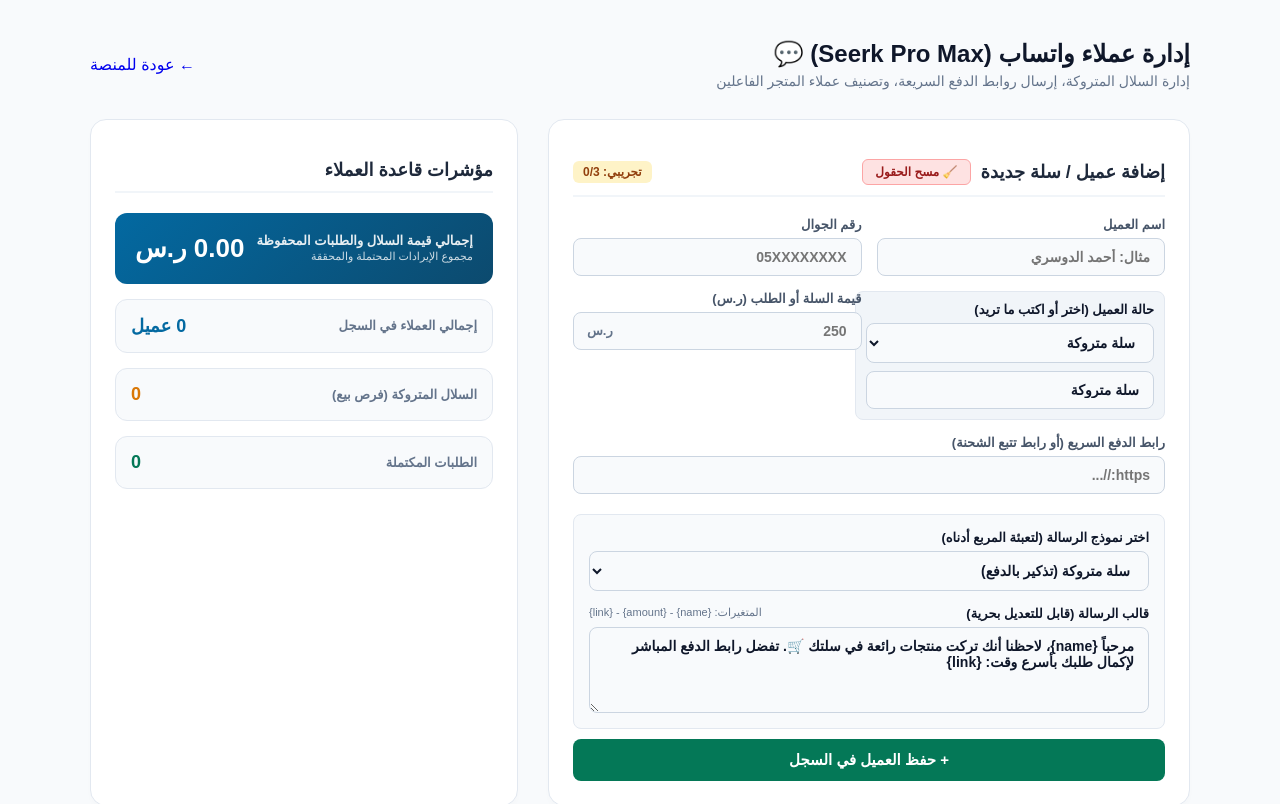
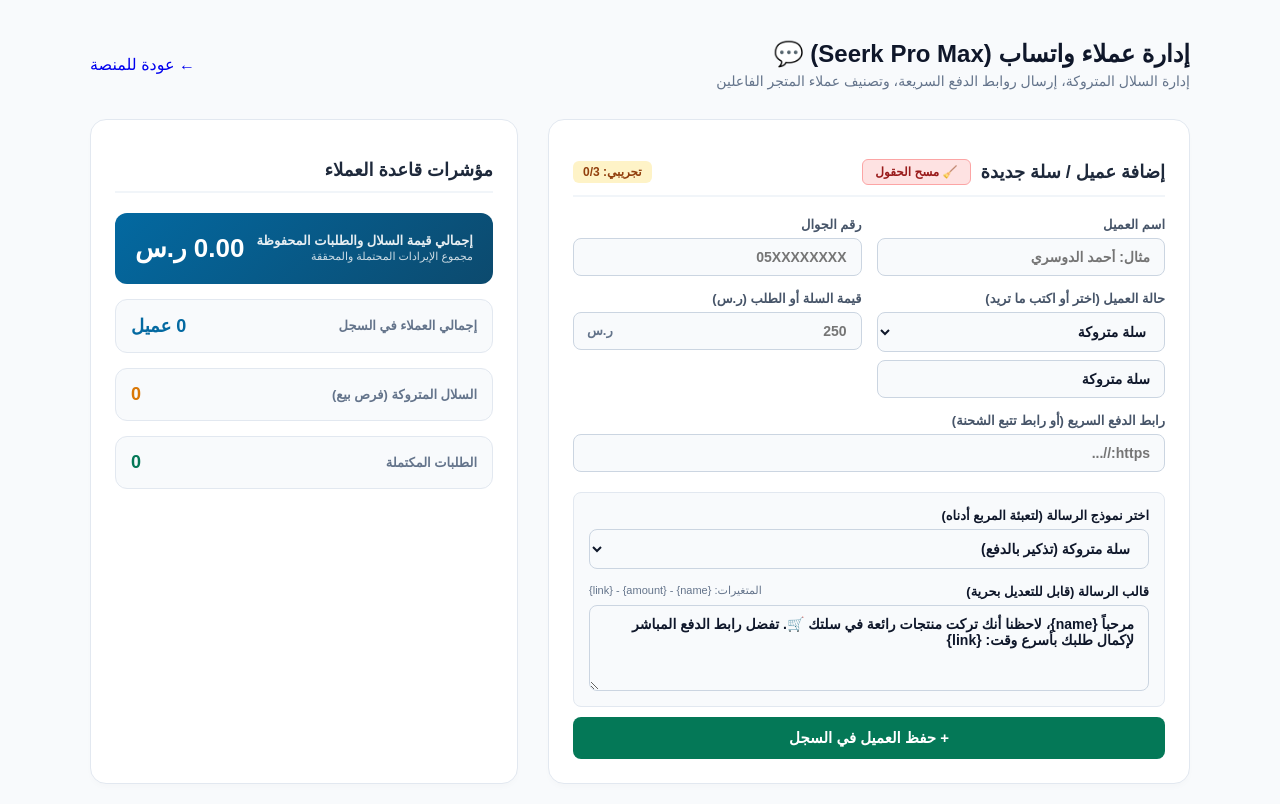
Before and after one commit to engaziasa-lang/engazia-app, a Next.js app: page /hub/sa/whatsapp in a window 1280 px wide. Shown: the top 804 px of the page. Built offline with nearby package versions, Linux system fonts and the light colour scheme.

Commit message:
Update page.tsx

```diff
--- a/app/hub/sa/whatsapp/page.tsx
+++ b/app/hub/sa/whatsapp/page.tsx
@@ -252,7 +252,6 @@ export default function WhatsappCrmSA() {
 
   const totalOrdersValue = filteredItems.reduce((acc, curr) => acc + (curr.orderValue || 0), 0);
 
-  // البحث بذكاء باستخدام الكلمات المفتاحية حتى لو قام التاجر بتعديل النص
   const abandonedCount = filteredItems.filter(i => (i.status || '').includes('متروكة')).length;
   const completedCount = filteredItems.filter(i => (i.status || '').includes('مكتمل')).length;
 
@@ -281,6 +280,10 @@ export default function WhatsappCrmSA() {
 
         .clear-form-btn { background: #fee2e2; border: 1px solid #fca5a5; color: #991b1b; padding: 5px 12px; border-radius: 6px; font-size: 12px; font-weight: 800; cursor: pointer; transition: all 0.2s; font-family: 'Tajawal', sans-serif; display: flex; align-items: center; gap: 5px; }
         .clear-form-btn:hover { background: #fecaca; }
+
+        /* كلاس ذكي لمنع تداخل الحقول في الجوال */
+        .form-row { display: grid; grid-template-columns: 1fr 1fr; gap: 15px; }
+        @media(max-width: 600px) { .form-row { grid-template-columns: 1fr; gap: 0; } }
 
         .input-group { margin-bottom: 15px; width: 100%; }
         .input-group label { display: block; font-size: 13px; font-weight: 700; color: #475569; margin-bottom: 6px; }
@@ -344,7 +347,8 @@ export default function WhatsappCrmSA() {
           </h2>
 
           <form onSubmit={handleSaveItem}>
-            <div style={{ display: 'grid', gridTemplateColumns: '1fr 1fr', gap: '15px' }}>
+            {/* استخدام كلاس form-row لمنع التداخل في الجوال */}
+            <div className="form-row">
               <div className="input-group">
                 <label>اسم العميل</label>
                 <div className="input-wrapper">
@@ -359,9 +363,9 @@ export default function WhatsappCrmSA() {
               </div>
             </div>
 
-            <div style={{ display: 'grid', gridTemplateColumns: '1fr 1fr', gap: '15px' }}>
-              <div className="input-group" style={{ background: '#f1f5f9', padding: '10px', borderRadius: '8px', border: '1px solid #e2e8f0' }}>
-                <label style={{ color: '#0f172a' }}>حالة العميل (اختر أو اكتب ما تريد)</label>
+            <div className="form-row">
+              <div className="input-group">
+                <label>حالة العميل (اختر أو اكتب ما تريد)</label>
                 <div className="input-wrapper" style={{ marginBottom: '8px' }}>
                   <select onChange={(e) => setStatus(e.target.value)} value={['سلة متروكة', 'بانتظار الدفع', 'طلب مكتمل', 'استفسار عام', 'عميل VIP', 'مسترجع'].includes(status) ? status : ''}>
                     <option value="سلة متروكة">سلة متروكة</option>
```
